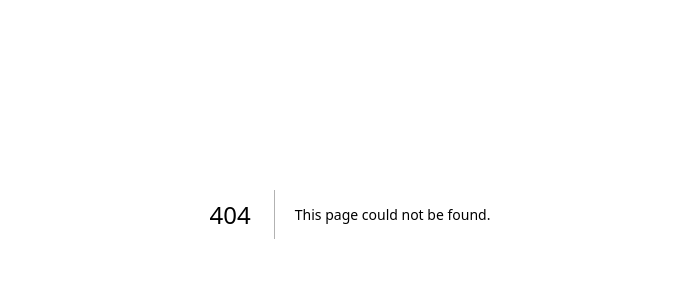
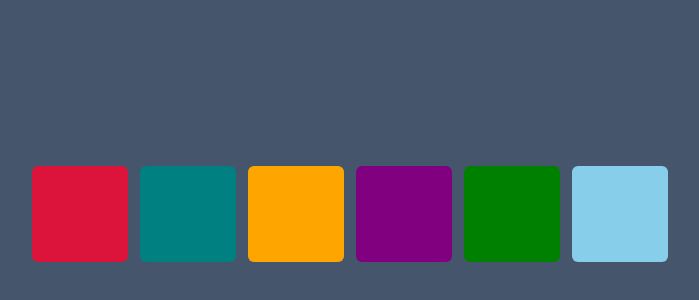
Before and after one commit to sayeed-dev-07/animation, a Next.js app: page /flip in a window 1280 px wide. Before the commit this address had no page. Shown: the part 186-486 px from the top of the page, without its empty margins (290-989 px from the left). Built offline with nearby package versions, Linux system fonts and the light colour scheme.

Commit message:
finished flip but weak

```diff
--- /dev/null
+++ b/app/flip/page.tsx
@@ -0,0 +1,67 @@
+/* eslint-disable react-hooks/refs */
+'use client'
+
+import { useGSAP } from '@gsap/react';
+import gsap from 'gsap';
+import React, { useRef, useState } from 'react';
+import { Flip } from 'gsap/all';
+
+
+gsap.registerPlugin(Flip);
+
+interface itemProp {
+    id: number,
+    color: string
+}
+
+const Page = () => {
+    const [items, setItems] = useState([{ id: 1, color: 'crimson' }, { id: 2, color: 'teal' }, { id: 3, color: 'orange' }, { id: 4, color: 'purple' }, { id: 5, color: 'green' }, { id: 6, color: 'skyblue' }]);
+    const FlipState = useRef<Flip.FlipState | null>(null)
+
+    useGSAP(() => {
+        if (!FlipState.current) return
+
+        Flip.from(FlipState.current, {
+            absolute: true, // Crucial for flex/grid layouts
+            duration: 0.6,
+            ease: 'power2.inOut',
+            onComplete: () => {
+                FlipState.current = null; // Clean up
+            }
+        })
+
+    }, { dependencies: [items] })
+
+
+
+    const removeItem = (value: { id: number, color: string }) => {
+
+        const newItems = items.filter((item: itemProp) => item.id !== value.id)
+        setItems(newItems)
+    }
+
+    const { contextSafe } = useGSAP()
+
+    const handleDelete = contextSafe((item: itemProp, targetDom: HTMLDivElement) => {
+        FlipState.current = Flip.getState('.box')
+        gsap.to(targetDom, {
+            opacity: 0,
+            y: -180,
+            duration: .5,
+            ease: 'power1.out',
+            onComplete: () => removeItem(item)
+        })
+    })
+
+    return (
+        <div className='w-full min-h-screen flex items-center justify-center gap-3 bg-slate-600'>
+            {
+                items.map((item: itemProp) => {
+                    return <div onClick={(e) => handleDelete(item, e.currentTarget)} style={{ backgroundColor: item.color }} key={item.id} className={`h-24 box w-24  rounded-md `} />
+                })
+            }
+        </div>
+    );
+};
+
+export default Page;
--- a/app/remove/page.tsx
+++ b/app/remove/page.tsx
@@ -24,7 +24,10 @@ const Page = () => {
     const handleDelete = contextSafe((item: itemProp, targetDom: HTMLDivElement) => {
         gsap.to(targetDom, {
             opacity: 0,
-            y: -30,
+            y: -180,
+            rotate:360,
+            duration:.5,
+            ease:'power1.out',
             onComplete: () => removeItem(item)
         })
     })
```
